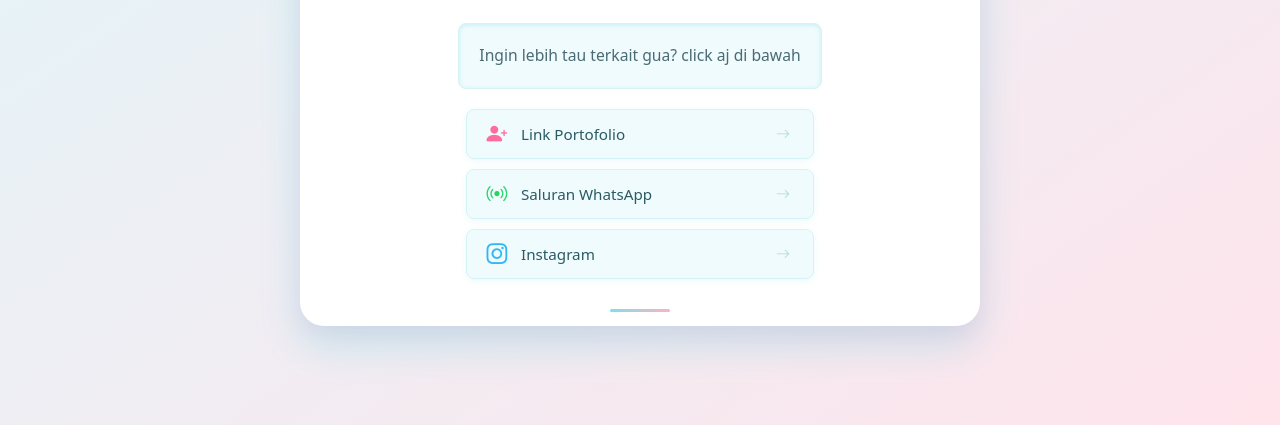
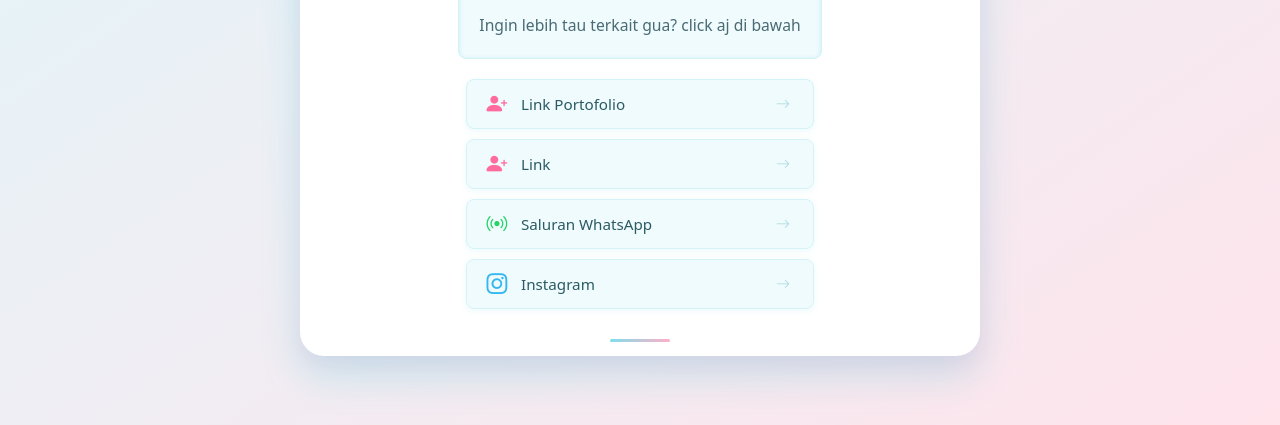
Before and after one commit to FadelSM/porto-simple, a plain HTML site: page index.html in a window 1280 px wide. Shown: the part 375-800 px from the top of the page. Drawn offline with nearby package versions, Linux system fonts and the light colour scheme.

Commit message:
Update index.html

```diff
--- a/index.html
+++ b/index.html
@@ -265,6 +265,11 @@
           <span>Link Portofolio</span>
           <i class="bi bi-arrow-right arrow"></i>
         </a>
+        <a href="https://fadelsm.ai.id" class="link-item link-reg" target="_blank" rel="noopener">
+          <i class="bi bi-person-plus-fill"></i>
+          <span>Link</span>
+          <i class="bi bi-arrow-right arrow"></i>
+        </a>
         <a href="https://whatsapp.com/channel/0029Vb60qsk1XquTSmMSbi3e" class="link-item link-ch" target="_blank" rel="noopener">
           <i class="bi bi-broadcast"></i>
           <span>Saluran WhatsApp</span>
```
